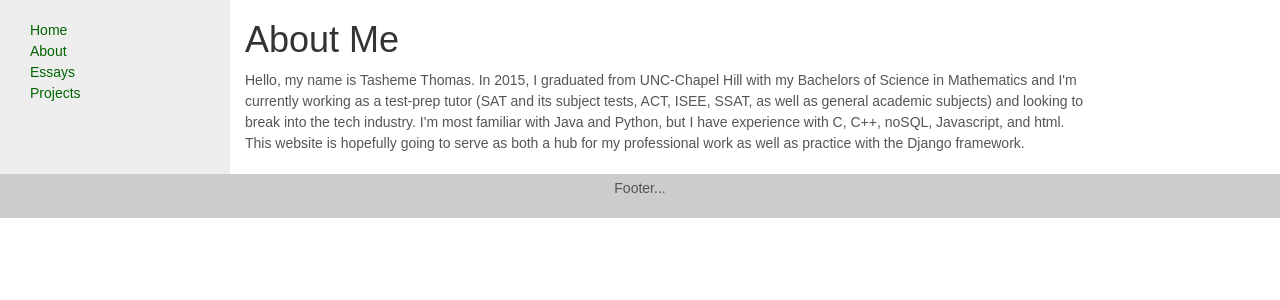
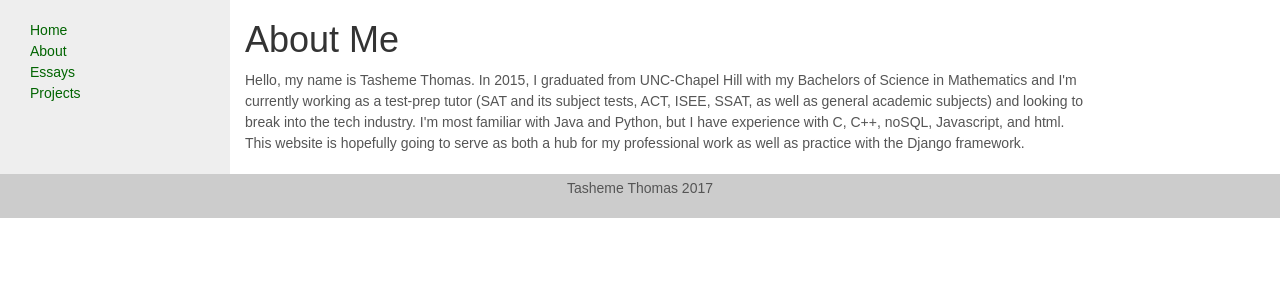
Before and after one commit to MrXlVii/website, a Django app: page /about/ in a window 1280 px wide. Shown: the top 300 px of the page. Run offline with Django 3.2, Linux system fonts and the light colour scheme; some libraries are stand-ins or nearby versions.

Commit message:
changed footer text

```diff
--- a/howdy/templates/base.html
+++ b/howdy/templates/base.html
@@ -122,7 +122,7 @@
 
     <footer id="footer">
         <div class="innertube">
-            <p>Footer...</p>
+            <p>Tasheme Thomas 2017</p>
         </div>
     </footer>
   </body>
```
